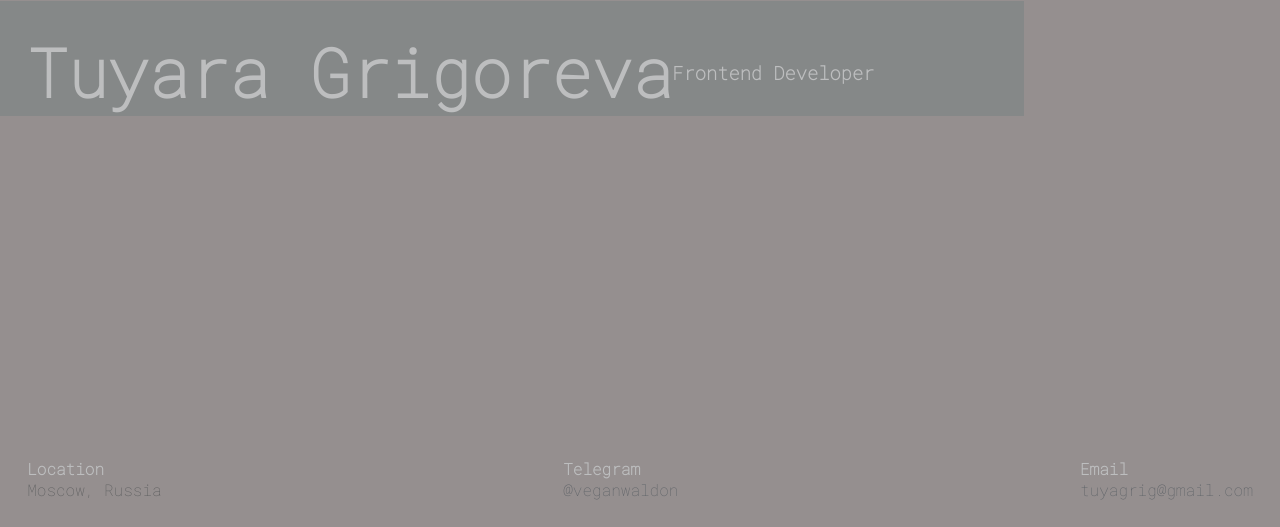
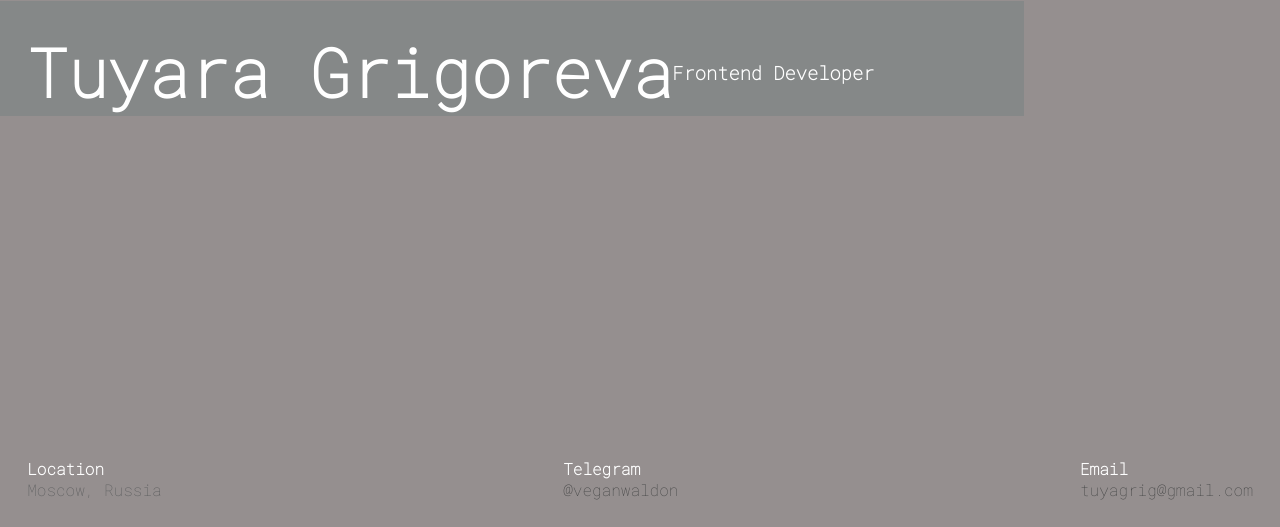
Before and after one commit to veganwaldon/rsschool-cv, a plain HTML site: page index.html in a window 1280 px wide. Shown: the part 273-800 px from the top of the page. Drawn offline with Linux system fonts and the light colour scheme.

Commit message:
feat: update

```diff
--- a/assets/styles/style.css
+++ b/assets/styles/style.css
@@ -11,7 +11,7 @@ li {
 }
 
 h1, h2, h3, h4, h5, h6 {
-    color: #bdbebf;
+    color: #ffffff;
   }
 
 h1 {
@@ -19,7 +19,7 @@ h1 {
   }
 
 p, a, code {
-    color: #5a5f64;
+    color: #3f4040;
     font-size: 1rem;
   }
 
```
